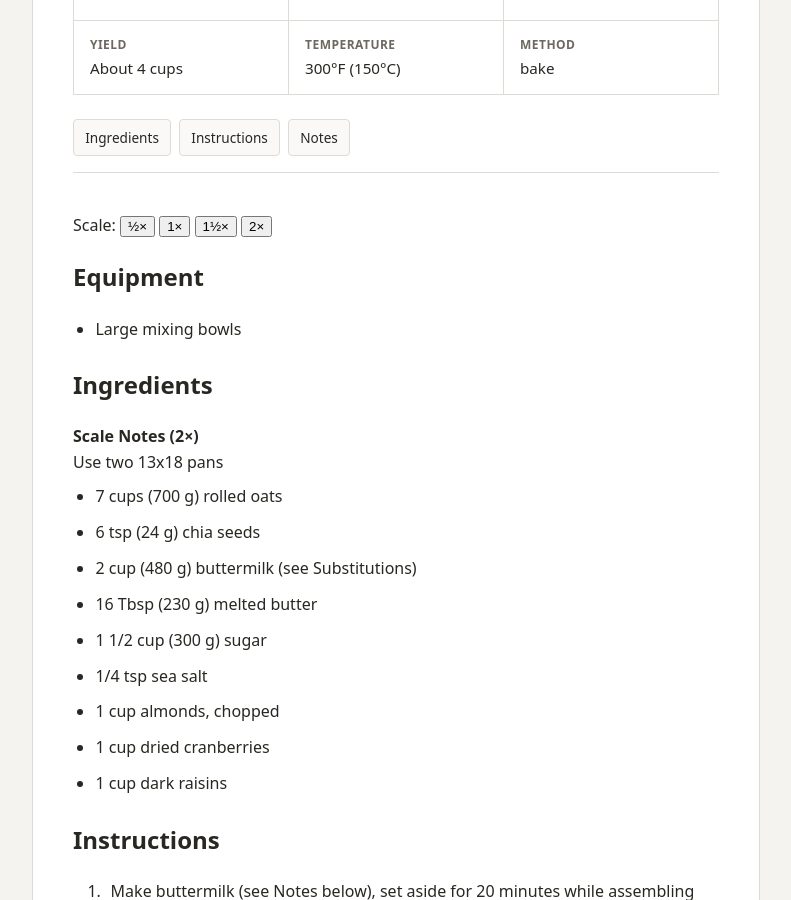
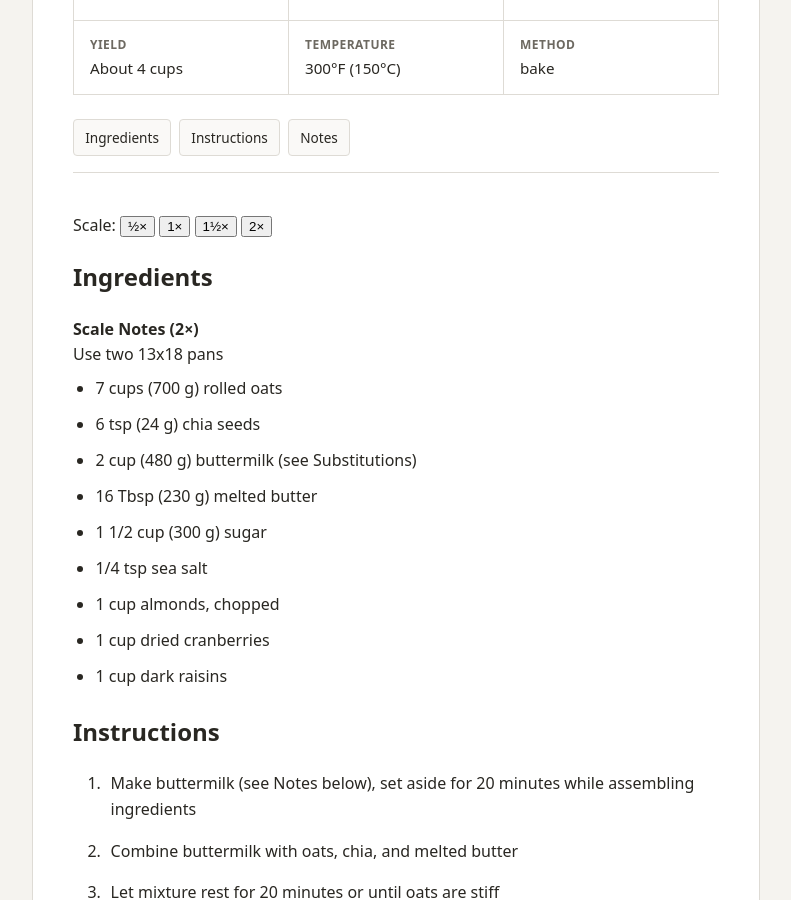
Before and after one commit to sundaycake/recipes, a Jekyll site: the page built from _recipes/granola.md, in a window 1280 px wide and 900 px high, scrolled down 351 px. Shown: the whole window, without its empty margins (244-1035 px from the left). Built offline with Jekyll 4.4.1, drawn with Linux system fonts in a browser that asks for light colours.

Commit message:
Update granola.md

```diff
--- a/_recipes/granola.md
+++ b/_recipes/granola.md
@@ -25,9 +25,6 @@ cook_method: bake
 source: Serious Eats
 source_url: https://www.seriouseats.com/crispy-homemade-granola-recipe
 ---
-
-## Equipment
-* Large mixing bowls
 
 ## Ingredients
 
```
